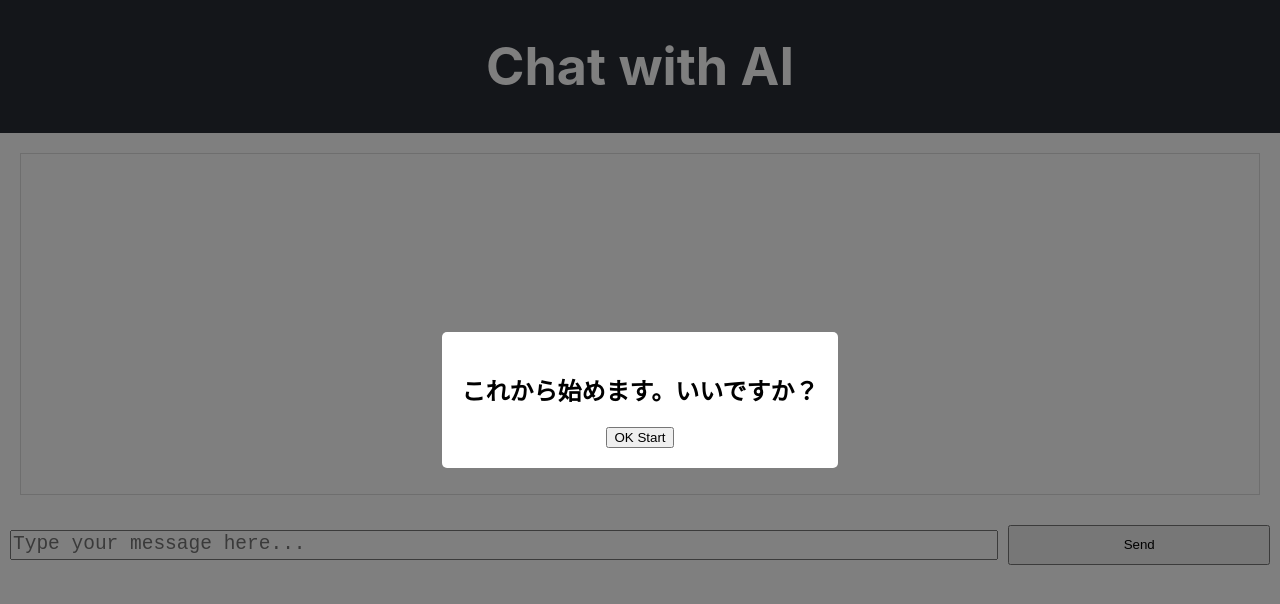
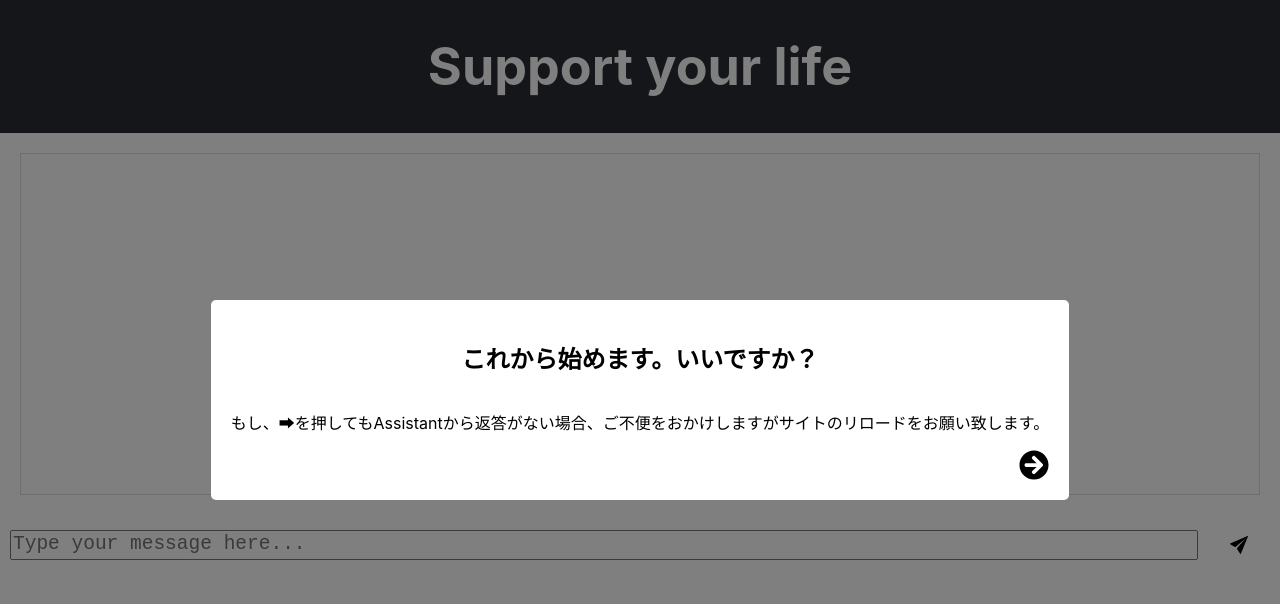
Before and after one commit to tsu7kmii/openaichat_dairy, a React (Create React App) app: page / in a window 1280 px wide. Shown: the top 604 px of the page. Built offline with nearby package versions, Linux system fonts and the light colour scheme.

Commit message:
ok perfect

```diff
--- a/package.json
+++ b/package.json
@@ -8,6 +8,7 @@
     "@testing-library/user-event": "^13.2.1",
     "react": "^18.2.0",
     "react-dom": "^18.2.0",
+    "react-icons": "^4.12.0",
     "react-loader-spinner": "^6.1.6",
     "react-scripts": "5.0.1",
     "web-vitals": "^2.1.0"
--- a/src/App.css
+++ b/src/App.css
@@ -1,5 +1,5 @@
 .App {
-  text-align: center;
+  text-align: left;
 }
 
 .App-header {
@@ -18,8 +18,14 @@
   padding: 20px;
   border: 1px solid #ddd;
   min-height: 300px;
+  max-height: 300px;
   overflow-y: auto;
   text-align: left;
+}
+
+.chat-window p {
+  white-space: pre-wrap;
+  line-height: 1;
 }
 
 .input-area {
@@ -46,11 +52,11 @@
   left: 0;
   right: 0;
   bottom: 0;
-  background-color: rgba(0, 0, 0, 0.5); /* 背景を薄暗く */
+  background-color: rgba(0, 0, 0, 0.5);
   display: flex;
   align-items: center;
   justify-content: center;
-  z-index: 999; /* 他の要素より上に表示 */
+  z-index: 999;
 }
 
 .hidden {
--- a/src/App.js
+++ b/src/App.js
@@ -18,7 +18,7 @@ function App() {
     }
     setIsLoading(true);
     const userMessage = {
-      role: 'user',
+      role: 'User',
       content: input,
     };
     setMessages([...messages, userMessage]);
@@ -26,7 +26,7 @@ function App() {
     const aiReply = await fetchResponse(input);
     if (aiReply) {
       const aiMessage = {
-        role: 'assistant',
+        role: 'Assistant',
         content: aiReply,
       };
       setMessages(messages => [...messages, aiMessage]);
@@ -43,7 +43,7 @@ function App() {
     const aiReply = await fetchResponse('22nknubr4tsdf9');
     if (aiReply) {
       const aiMessage = {
-        role: 'assistant',
+        role: 'Assistant',
         content: aiReply,
       };
       setMessages(messages => [...messages, aiMessage]);
@@ -54,7 +54,7 @@ function App() {
   return (
     <div className="App">
       <header className="App-header">
-        <h1>Chat with AI</h1>
+        <h1>Support your life</h1>
       </header>
       <Modal showModal={showModal} startChat={startChat} />
       <ChatWindow messages={messages} />
--- a/src/components/ChatWindow.js
+++ b/src/components/ChatWindow.js
@@ -1,11 +1,34 @@
-import React from 'react';
+import React, { useEffect, useRef } from 'react';
+import { FaUserGear } from "react-icons/fa6";
+import { FaUserEdit } from "react-icons/fa";
 
 const ChatWindow = ({ messages }) => {
+  const endOfMessagesRef = useRef(null);
+
+  useEffect(() => {
+    endOfMessagesRef.current?.scrollIntoView({ behavior: 'smooth' });
+  }, [messages]);
+
   return (
     <div className="chat-window">
       {messages.map((msg, index) => (
-        <p key={index}>{msg.content}</p>
+        <div key={index}>
+          {
+            msg.role === 'Assistant' ?
+            <FaUserGear /> :
+            msg.role === 'User' ?
+            <FaUserEdit /> :
+            null
+          }
+          <strong> {msg.role}</strong>
+          <br />
+          {msg.content.split('\n').map((line, lineIndex) => (
+            <p key={lineIndex}>{line}</p>
+          ))}
+          <br />
+        </div>
       ))}
+      <div ref={endOfMessagesRef} />
     </div>
   );
 };
--- a/src/components/InputArea.css
+++ b/src/components/InputArea.css
@@ -1,24 +1,35 @@
 .input-area-container {
-    display: flex; /* フレックスコンテナにする */
-    align-items: center; /* アイテムを中央に配置 */
-    gap: 10px; /* アイテム間の隙間 */
-    padding: 10px; /* コンテナのパディング */
+    display: flex;
+    align-items: center;
+    gap: 10px;
+    padding: 10px;
   }
 
   .input-area {
-    flex: 8; /* テキストエリアを8の割合で拡大 */
+    flex: 9.5;
     resize: none;
     overflow-y: auto;
     height: auto;
-    min-height: 30px; /* 最小高さを2倍に調整 */
-    max-height: 120px; /* 最大高さを2倍に調整 */
+    min-height: 30px;
+    max-height: 120px;
     width: 100%;
     box-sizing: border-box;
-    font-size: 150%; /* 文字サイズを2倍にする */
+    font-size: 150%;
   }
 
   .send-button {
-    flex: 2; /* 送信ボタンを2の割合で拡大 */
-    height: 40px; /* ボタンの高さ */
-    /* ボタンの追加スタイル */
+    flex: 0.5;
+    height: 40px;
+    display: flex;
+    align-items: center;
+    justify-content: center;
+    border: none;
+    background-color: transparent;
+    cursor: pointer;
+    padding: 0;
   }
+
+  .send-button svg {
+    width: 24px;
+    height: 24px;
+  }
--- a/src/components/InputArea.js
+++ b/src/components/InputArea.js
@@ -1,13 +1,14 @@
 import React, { useEffect, useRef } from 'react';
 import './InputArea.css';
+import { IoIosSend } from "react-icons/io";
 
 const InputArea = ({ input, setInput, sendMessage }) => {
   const textAreaRef = useRef(null);
 
   const adjustHeight = () => {
     const textArea = textAreaRef.current;
-    textArea.style.height = 'auto'; // 高さをリセット
-    textArea.style.height = `${Math.min(textArea.scrollHeight, 120)}px`; // スクロール高さか最大高さの小さい方に設定
+    textArea.style.height = 'auto';
+    textArea.style.height = `${Math.min(textArea.scrollHeight, 120)}px`;
   };
 
   const handleKeyPress = (e) => {
@@ -18,8 +19,8 @@ const InputArea = ({ input, setInput, sendMessage }) => {
   };
 
   useEffect(() => {
-    adjustHeight(); // コンポーネントが更新されるたびに高さを調整
-  }, [input]); // inputが変更されるたびに実行
+    adjustHeight();
+  }, [input]);
 
   return (
     <div className="input-area-container">
@@ -35,7 +36,9 @@ const InputArea = ({ input, setInput, sendMessage }) => {
         rows="1"
         placeholder="Type your message here..."
       />
-      <button className="send-button" onClick={sendMessage}>Send</button>
+      <button className="send-button" onClick={sendMessage}>
+        <IoIosSend />
+      </button>
     </div>
   );
 };
--- a/src/components/Modal.css
+++ b/src/components/Modal.css
@@ -14,4 +14,22 @@
     background-color: white;
     padding: 20px;
     border-radius: 5px;
+    text-align: center;
+    display: flex;
+    flex-direction: column;
+    align-items: flex-end;
   }
+  .start-chat{
+    display: flex;
+    align-items: center;
+    justify-content: center;
+    border: none;
+    background-color: transparent;
+    cursor: pointer;
+    padding: 0;
+}
+
+
+.modal-content h2, .modal-content p {
+  align-self: center;
+}
--- a/src/components/Modal.js
+++ b/src/components/Modal.js
@@ -1,5 +1,6 @@
 import React from 'react';
-import './Modal.css'; // スタイルを適用するためのCSSファイル
+import './Modal.css';
+import { FaArrowCircleRight } from "react-icons/fa";
 
 const Modal = ({ showModal,startChat }) => {
   if (!showModal) {
@@ -10,7 +11,10 @@ const Modal = ({ showModal,startChat }) => {
     <div className="modal">
       <div className="modal-content">
         <h2>これから始めます。いいですか？</h2>
-        <button onClick={startChat}>OK Start</button>
+        <p>もし、➡を押してもAssistantから返答がない場合、ご不便をおかけしますがサイトのリロードをお願い致します。</p>
+        <button className="start-chat"onClick={startChat}>
+          <FaArrowCircleRight size={30} />
+        </button>
       </div>
     </div>
   );
```
Also changed, not shown: 2 other files (tests, documents, lock files or other folders).
